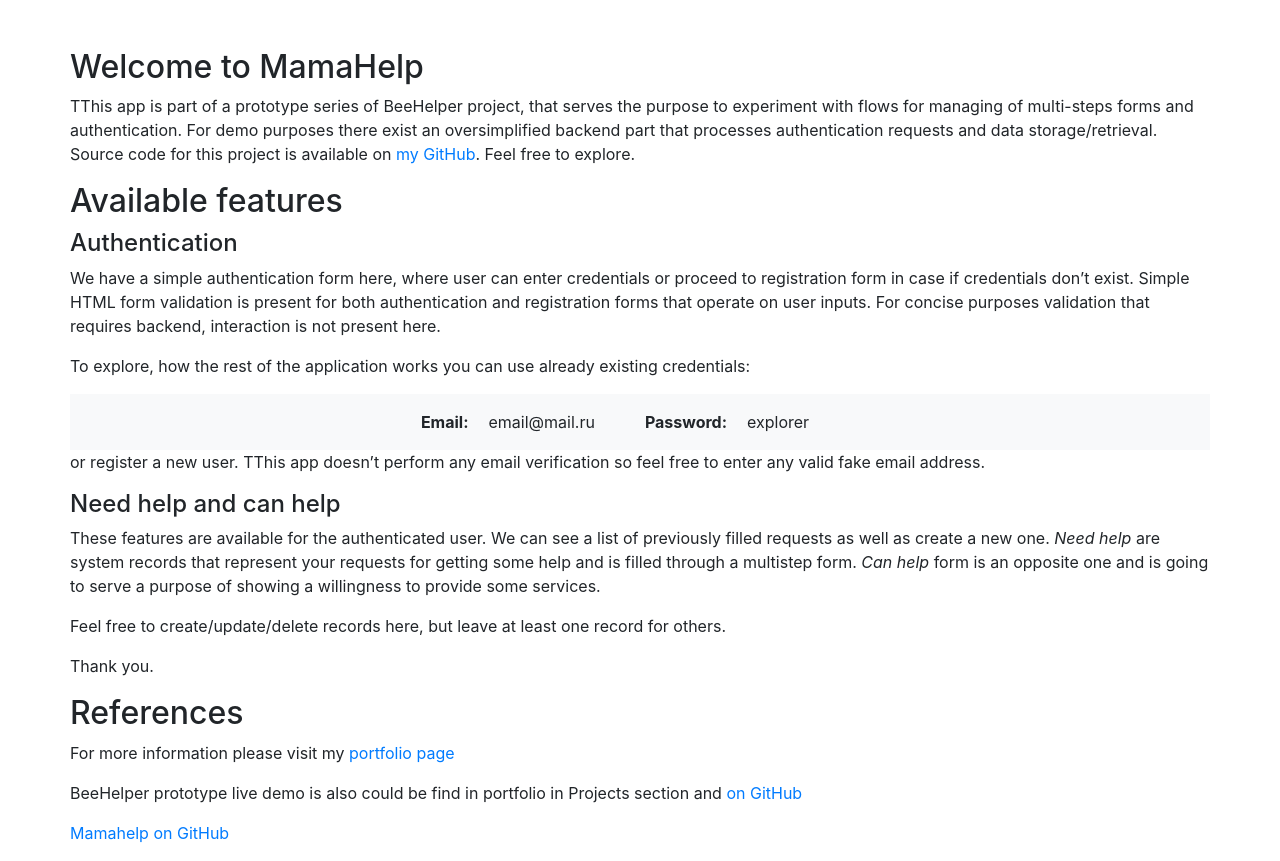
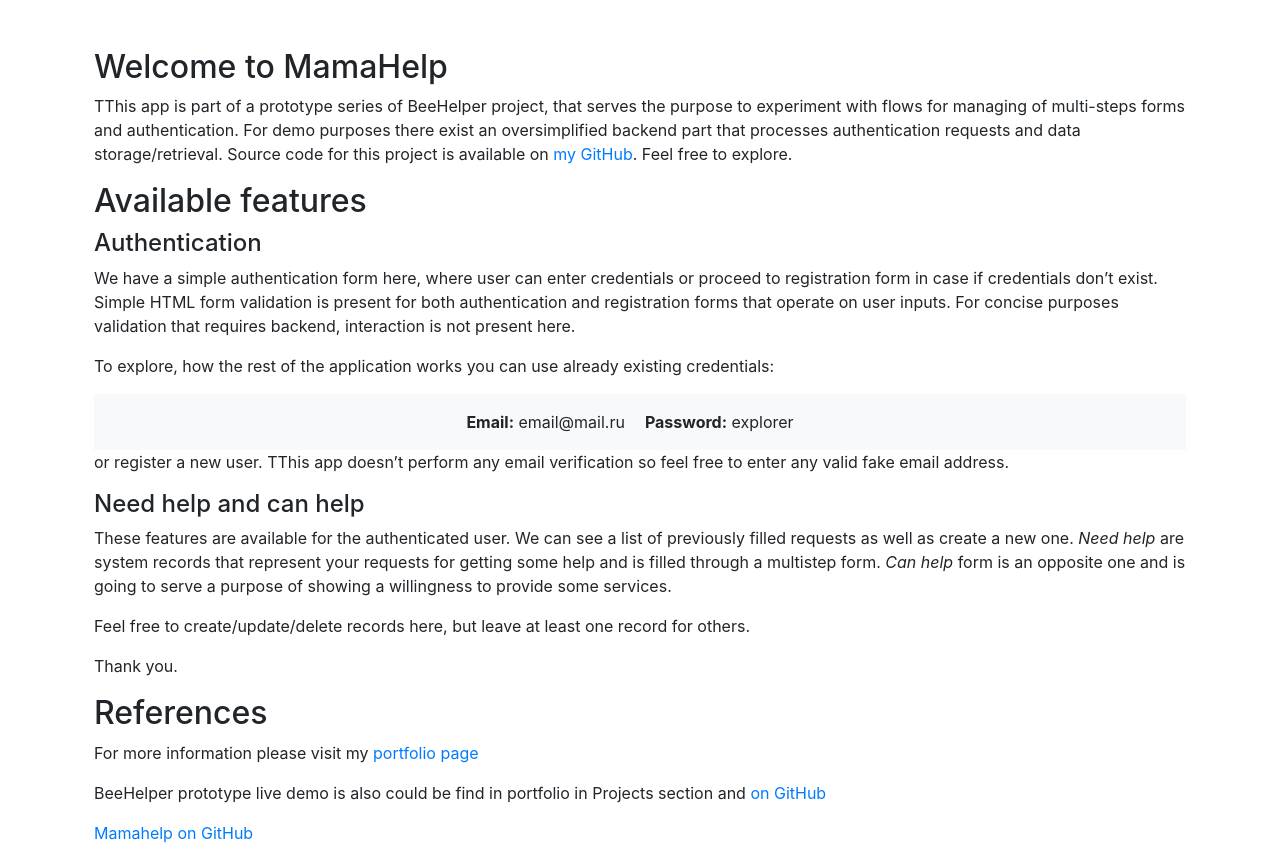
Before and after one commit to Evgeny-Ivanov/mamahelp, a Django app: page / in a window 1280 px wide. Shown: the part 56-917 px from the top of the page. Run offline with Django 3.2, Linux system fonts and the light colour scheme; some libraries are stand-ins or nearby versions.

Commit message:
layout edit

```diff
--- a/mamahelp/static/mh_app/styles/general.css
+++ b/mamahelp/static/mh_app/styles/general.css
@@ -8,8 +8,8 @@
 }
 
  dd {
-    margin-left: 20px;
-    margin-right: 50px;
+
+    margin-right: 20px;
 }
 
 
--- a/mh_app/templates/mh_app/home.html
+++ b/mh_app/templates/mh_app/home.html
@@ -4,16 +4,18 @@
 
 </script>
 {% block content %}
-<div class="container">
+<div class="row">
+    <div class="col-xs-12 container px-4">
 
-    <div class="row">
+
         {% if user.is_anonymous %}
         <div class="description">
             <h2>Welcome to MamaHelp</h2>
             <p>TThis app is part of a prototype series of BeeHelper project, that serves the purpose to experiment with
                 flows for managing of multi-steps forms and authentication. For demo purposes there exist an
                 oversimplified backend part that processes authentication requests and data storage/retrieval. Source
-                code for this project is available on <a href="https://github.com/yuliapi/mamahelp" target="_blank">my GitHub</a>.
+                code for this project is available on <a href="https://github.com/yuliapi/mamahelp" target="_blank">my
+                    GitHub</a>.
                 Feel free to explore.
             </p>
             <h2>Available features</h2>
@@ -24,14 +26,14 @@
                 backend, interaction is not present here.
             </p>
             <p>To explore, how the rest of the application works you can use already existing credentials:</p>
-            <div class="d-flex justify-content-center bg-light ">
-                <dl class="d-flex  mt-3">
-                    <dt>Email:</dt>
-                    <dd class="mb-0">email@mail.ru</dd>
+            <div class="d-flex justify-content-center bg-light">
+                <dl class="mt-3">
+                    <dt class="d-inline">Email:</dt>
+                    <dd class="d-inline mb-0">email@mail.ru</dd>
                 </dl>
-                <dl class="d-flex justify-content-end mt-3">
-                    <dt>Password:</dt>
-                    <dd class="mb-0">explorer</dd>
+                <dl class="mt-3">
+                    <dt class="d-inline">Password:</dt>
+                    <dd class="d-inline mb-0">explorer</dd>
                 </dl>
             </div>
             <p> or register a new user. TThis app doesn’t perform any email verification so feel free to enter any valid
@@ -39,8 +41,10 @@
             </p>
             <h4>Need help and can help</h4>
             <p>These features are available for the authenticated user. We can see a list of previously filled requests
-                as well as create a new one. <em>Need help</em> are system records that represent your requests for getting some
-                help and is filled through a multistep form. <em>Can help</em> form is an opposite one and is going to serve a
+                as well as create a new one. <em>Need help</em> are system records that represent your requests for
+                getting some
+                help and is filled through a multistep form. <em>Can help</em> form is an opposite one and is going to
+                serve a
                 purpose of showing a willingness to provide some services.
             <p>Feel free to create/update/delete records here, but leave at least one record for others.</p>
             <p>Thank you.</p>
```
